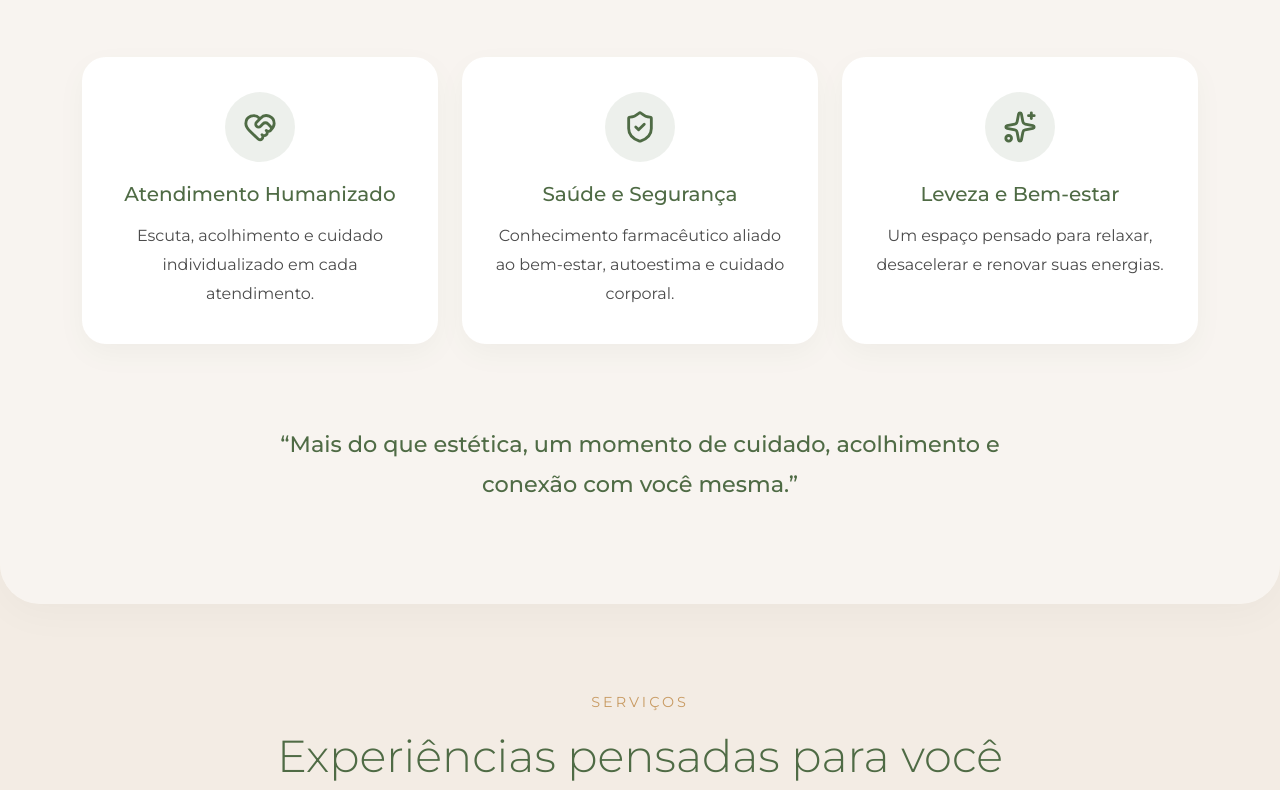
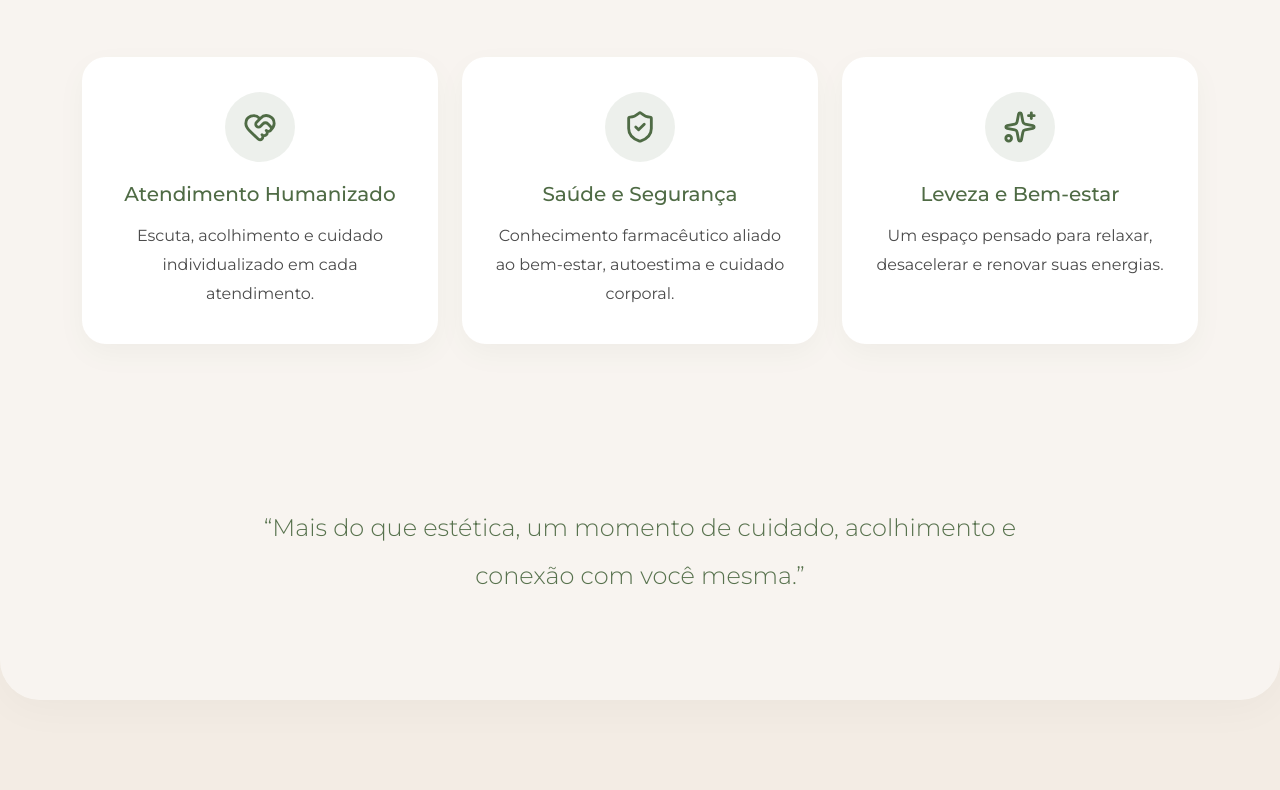
Before and after one commit to ramayrink/espaco-essencia-leve, a React (Vite) app: page / in a window 1280 px wide. Shown: the part 1343-2133 px from the top of the page. Built offline with nearby package versions, Linux system fonts and the light colour scheme.

Commit message:
Atualização

```diff
--- a/src/components/About.jsx
+++ b/src/components/About.jsx
@@ -22,7 +22,7 @@ function About() {
           >
 
             <img
-              src={`${import.meta.env.BASE_URL}Sobre_Nos.PNG`}
+              src={`${import.meta.env.BASE_URL}Sobre_Nos.png`}
               alt="Espaço Essência Leve"
               className="img-fluid about-image"
             />
--- a/src/styles/global.css
+++ b/src/styles/global.css
@@ -385,14 +385,16 @@ section {
 }
 
 .about-quote {
-  margin-top: 80px;
+  margin-top: 120px;
+  padding-top: 40px;
 }
 
 .about-quote p {
-  font-size: 1.4rem;
+  font-size: 1.5rem;
   color: var(--primary);
-  font-weight: 500;
-  max-width: 800px;
+  font-weight: 300;
+  max-width: 850px;
   margin: 0 auto;
-  line-height: 1.8;
+  line-height: 2;
+  opacity: 0.95;
 }
```
